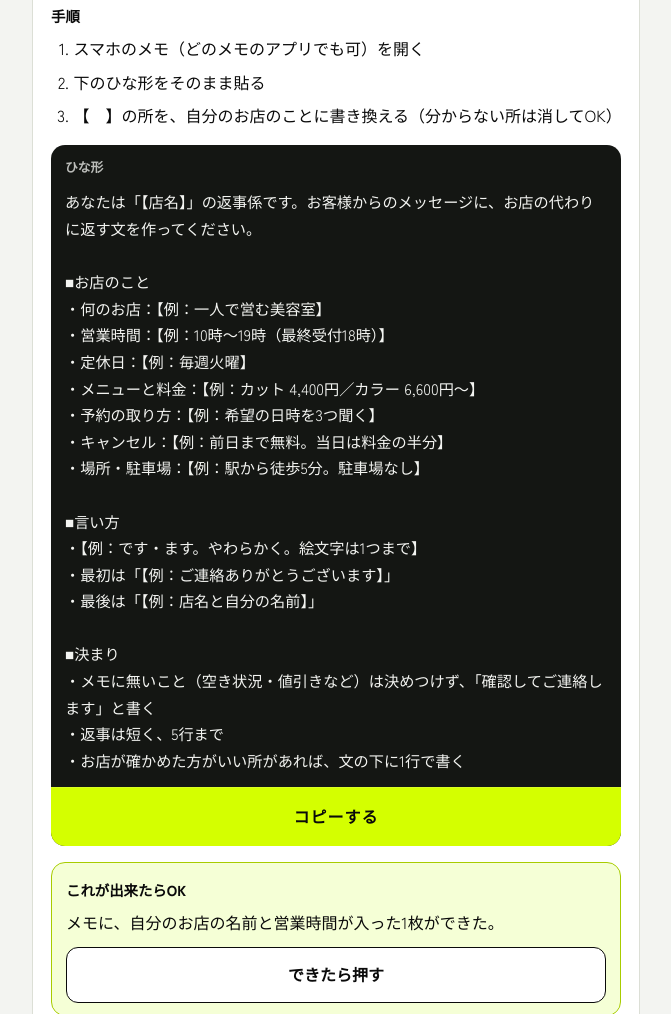
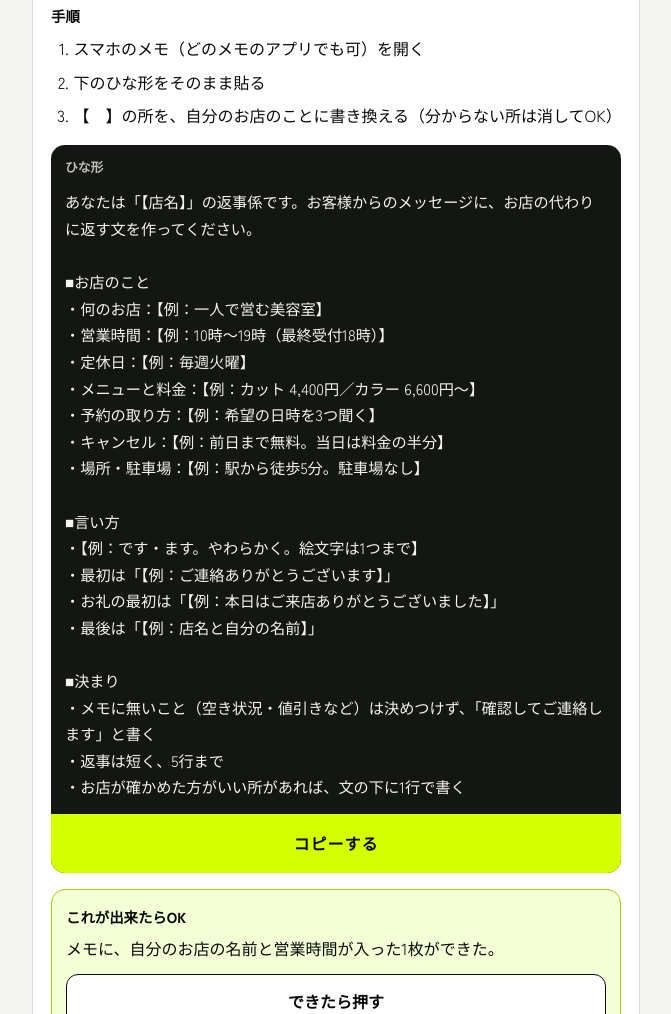
Before and after one commit to tanaka264839-cmyk/shosoku-lp, a plain HTML site: page tokuten/henjigakari/index.html in a window 1280 px wide. Shown: the part 2213-3227 px from the top of the page, without its empty margins (304-975 px from the left). Drawn offline with Linux system fonts and the light colour scheme.

Commit message:
特典ページ（返事係の手順）の STEP 2 のひな形に「お礼の最初は」の1行を足す
「最初は」の1行だけのメモでは、来店のお礼も「ご連絡ありがとうございます」で始まった（4本目のリールを撮った時）。2026-11-19 本人「足してよい」。

Co-Authored-By: Claude Opus 5.5 <noreply@anthropic.com>
Claude-Session: https://claude.ai/code/session_0169uUvHFTK7rEkn79xL4hzc

```diff
--- a/tokuten/henjigakari/index.html
+++ b/tokuten/henjigakari/index.html
@@ -189,6 +189,7 @@ p,li{word-break:auto-phrase;text-wrap:pretty}
 ■言い方
 ・【例：です・ます。やわらかく。絵文字は1つまで】
 ・最初は「【例：ご連絡ありがとうございます】」
+・お礼の最初は「【例：本日はご来店ありがとうございました】」
 ・最後は「【例：店名と自分の名前】」
 
 ■決まり
```
